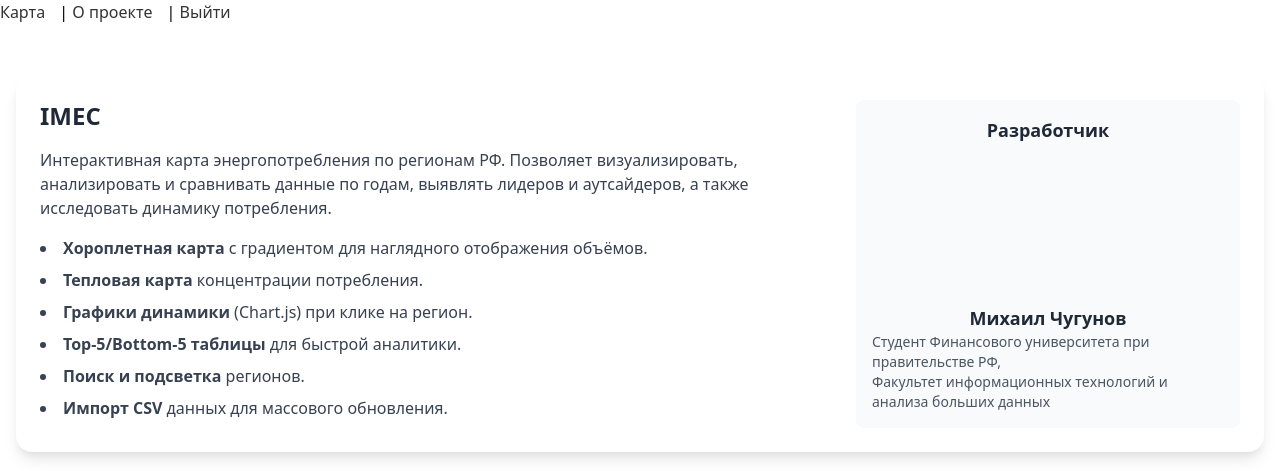
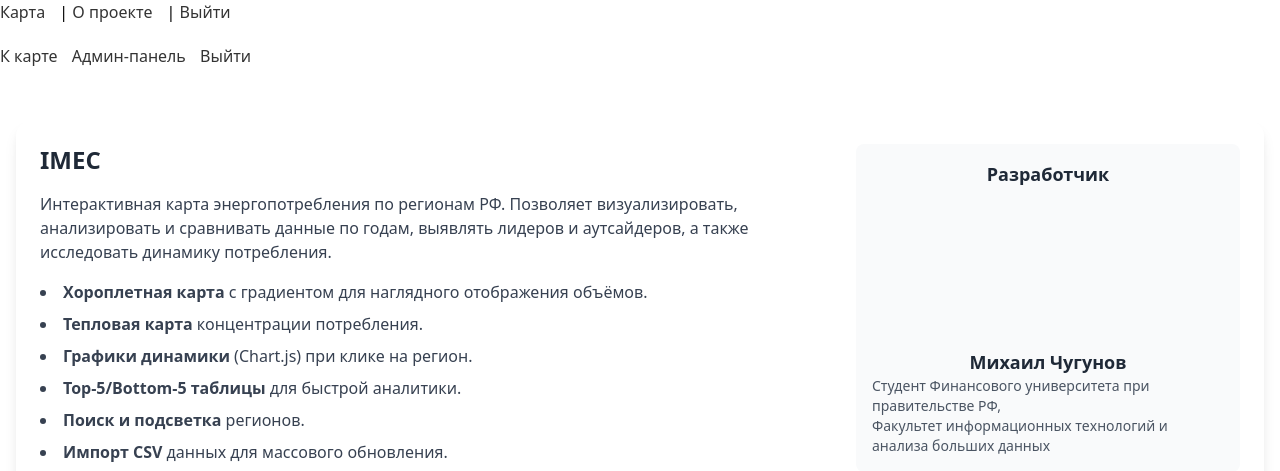
Before and after one commit to KRATZ-5/imec-ver-3-1, a FastAPI app: template app/templates/about.html in a window 1280 px wide. Shown: the top 471 px of the page. Run offline with FastAPI, Linux system fonts and the light colour scheme; the template is opened without the code that fills it, so the values that code supplies are empty; parts of the project's set-up code (start-up, migrations or seed data) failed here and were passed over.

Commit message:
Edit about.html

```diff
--- a/app/templates/about.html
+++ b/app/templates/about.html
@@ -3,7 +3,12 @@
 {% block content %}
   <!-- Подключаем Tailwind CDN для стилизации -->
   <link href="https://cdn.jsdelivr.net/npm/tailwindcss@2.2.19/dist/tailwind.min.css" rel="stylesheet">
-
+  <!-- Навигация -->
+  <nav>
+    <a href="/">К карте</a>
+    <a href="/admin">Админ-панель</a>
+    <a href="/logout">Выйти</a>
+  </nav>
   <div class="container mx-auto px-4 py-8">
     <!-- Hero Section -->
     <section class="bg-white shadow-lg rounded-2xl p-6 mb-8 grid grid-cols-1 md:grid-cols-3 gap-6">
```
